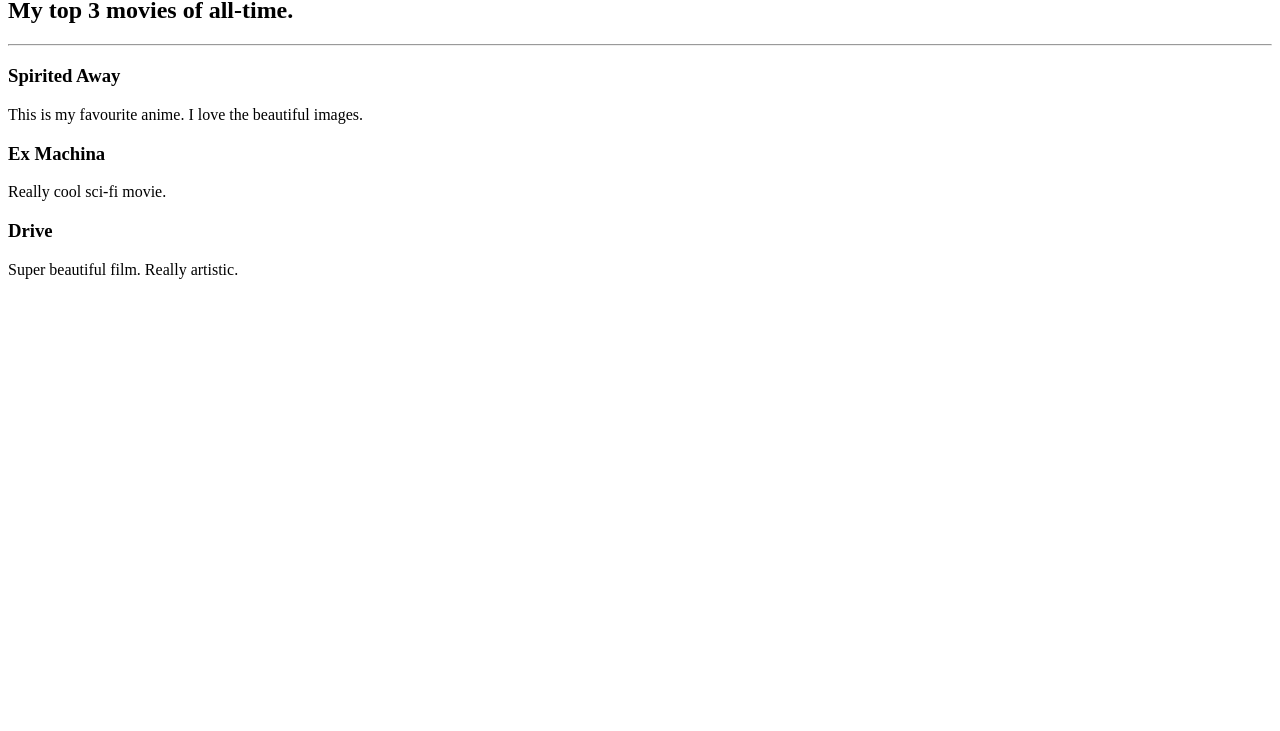
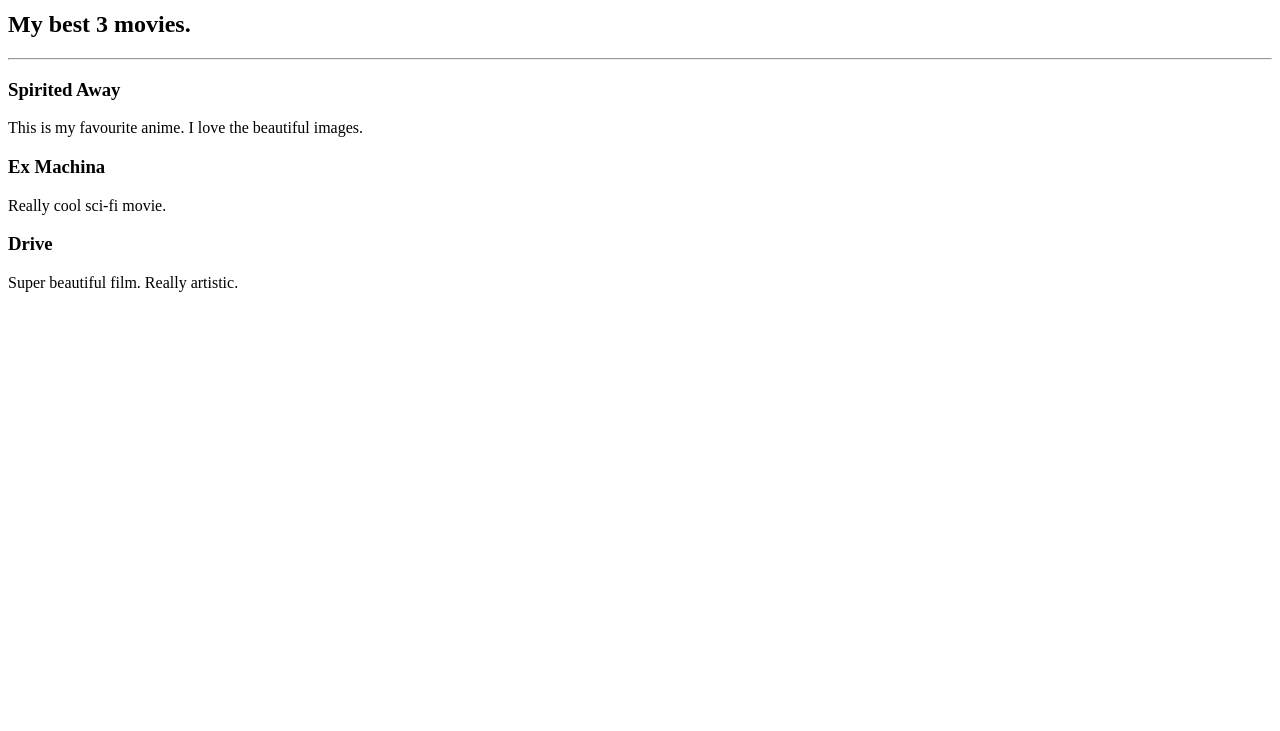
Before and after one commit to zhuming15/Udemy-Web-Development-Bootcamp, a plain HTML site: page Project/1.0_Movie_Ranking/solution.html in a window 1280 px wide. Shown: the part 69-800 px from the top of the page. Drawn offline with Linux system fonts and the light colour scheme.

Commit message:
Complete project exercise

```diff
--- a/Project/1.0_Movie_Ranking/solution.html
+++ b/Project/1.0_Movie_Ranking/solution.html
@@ -1,37 +1,34 @@
-<!-- Scroll down for a sample solution -->
+<!-- Write your code below -->
+<!DOCTYPE html>
+<html lang="en">
+  <head>
+    <meta charset="UTF-8" />
+    <meta http-equiv="X-UA-Compatible" content="IE=edge" />
+    <meta name="viewport" content="width=device-width, initial-scale=1.0" />
+    <title>Favourite Movies</title>
+  </head>
 
-
-
-
-
-
-
-
-
-
-
-
-
-
-
-
-
-
-
-
-
-
-
-
-
-
-
+  <body>
+    <header>
       <h1>The Best Movies According to Angela</h1>
-<h2>My top 3 movies of all-time.</h2>
+    </header>
+    <main>
+      <section>
+        <h2>My best 3 movies.</h2>
+      </section>
       <hr />
+      <article>
         <h3>Spirited Away</h3>
         <p>This is my favourite anime. I love the beautiful images.</p>
+      </article>
+      <article>
         <h3>Ex Machina</h3>
         <p>Really cool sci-fi movie.</p>
+      </article>
+      <article>
         <h3>Drive</h3>
         <p>Super beautiful film. Really artistic.</p>
+      </article>
+    </main>
+  </body>
+</html>
```
Lines whose indentation alone changed are shown as unchanged.
